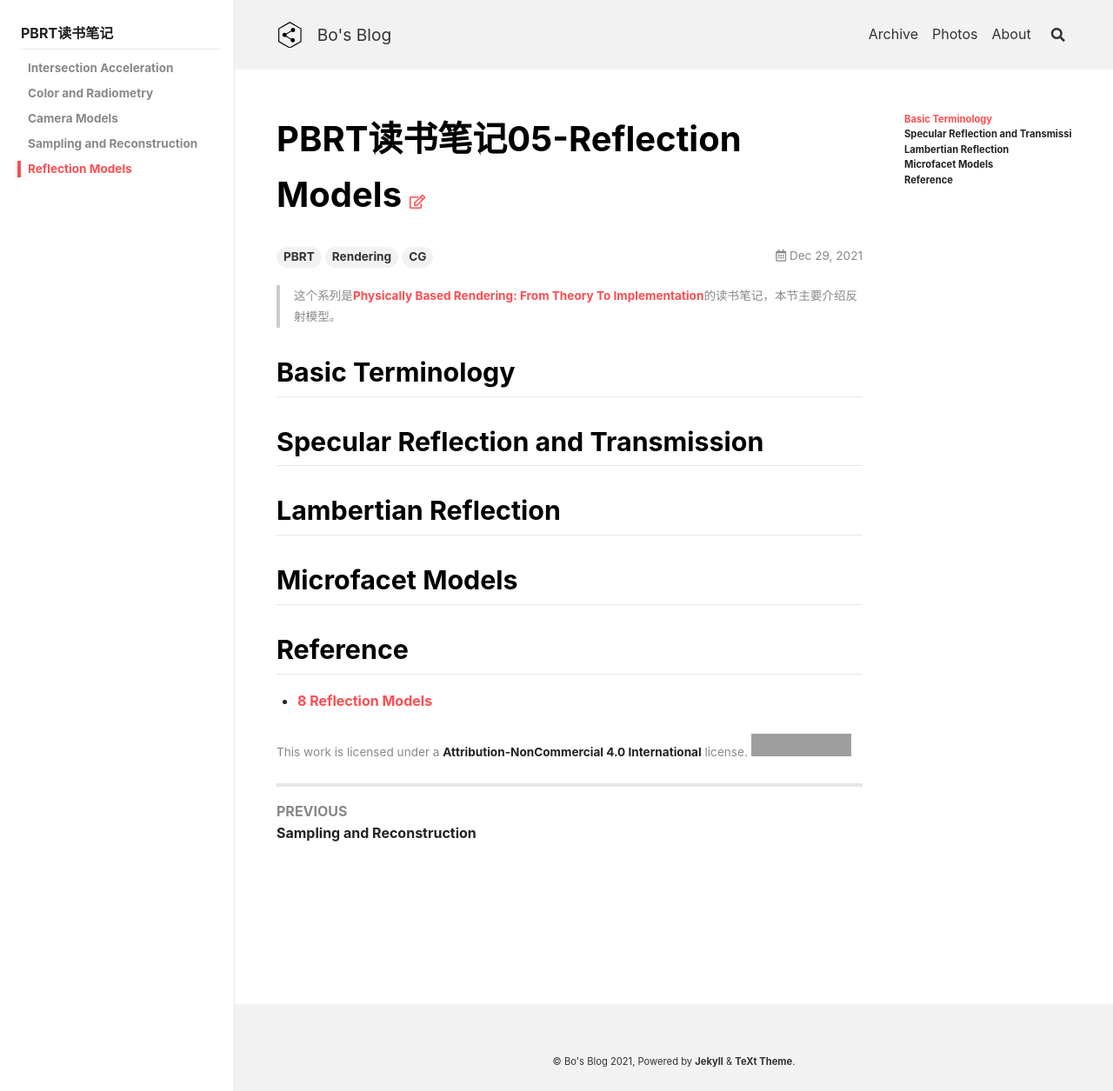
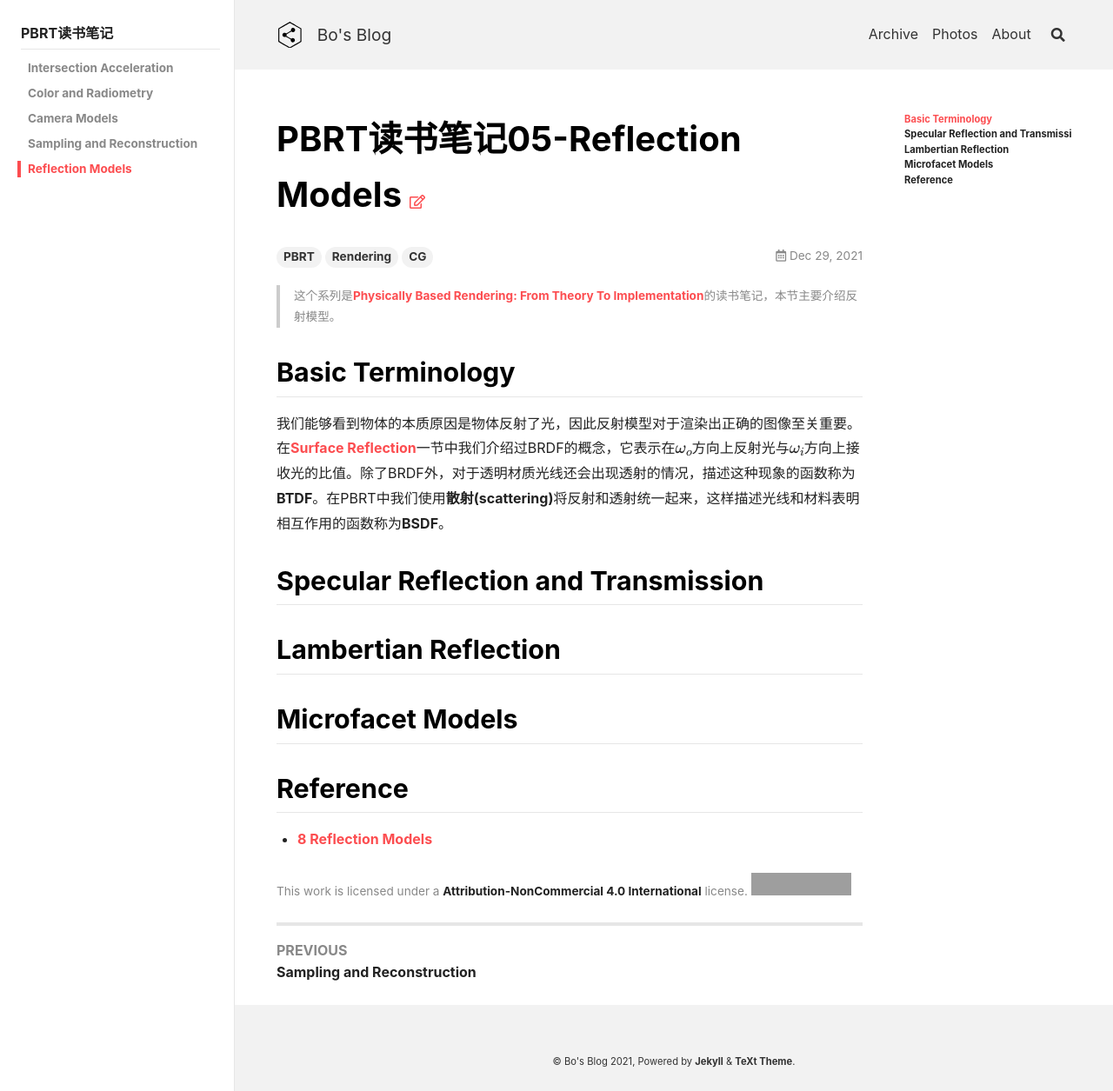
Before and after one commit to peng00bo00/peng00bo00_previous_blog, a Jekyll site: the page built from _posts/2021-12-29-PBRT-NOTES-05.md, in a window 1280 px wide. Shown: the whole page at 87% size. Built offline with Jekyll 4.4.1, drawn with Linux system fonts in a browser that asks for light colours; nearby versions of some CDN libraries; formulas are drawn with MathJax 3; grey boxes are pictures that could not be loaded.

Commit message:
Update 2021-12-29-PBRT-NOTES-05.md

```diff
--- a/_posts/2021-12-29-PBRT-NOTES-05.md
+++ b/_posts/2021-12-29-PBRT-NOTES-05.md
@@ -14,6 +14,10 @@
 
 ## Basic Terminology
 
+我们能够看到物体的本质原因是物体反射了光，因此反射模型对于渲染出正确的图像至关重要。在[Surface Reflection](/2021/12/19/PBRT-NOTES-02.html#surface-reflection)一节中我们介绍过BRDF的概念，它表示在$\omega_o$方向上反射光与$\omega_i$方向上接收光的比值。除了BRDF外，对于透明材质光线还会出现透射的情况，描述这种现象的函数称为**BTDF**。在PBRT中我们使用**散射(scattering)**将反射和透射统一起来，这样描述光线和材料表明相互作用的函数称为**BSDF**。
+
+
+
 ## Specular Reflection and Transmission
 
 ## Lambertian Reflection
```
